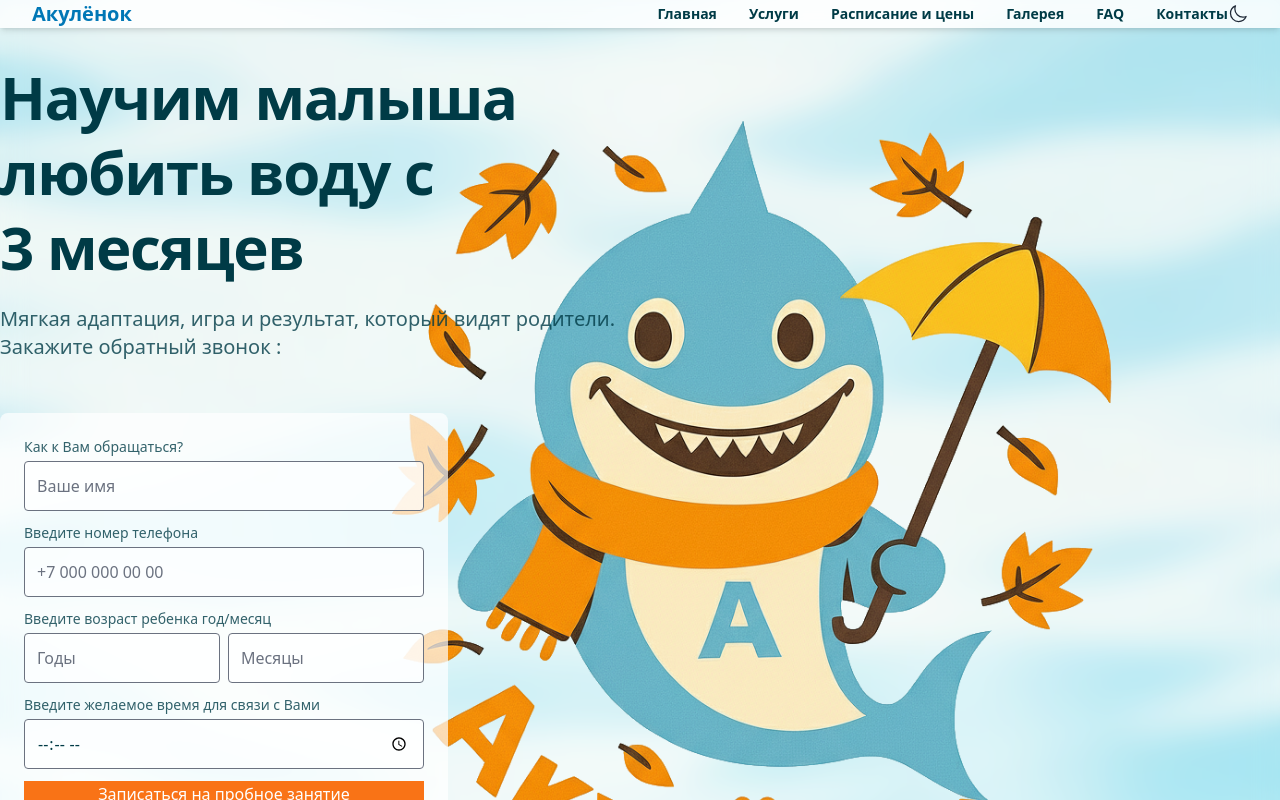
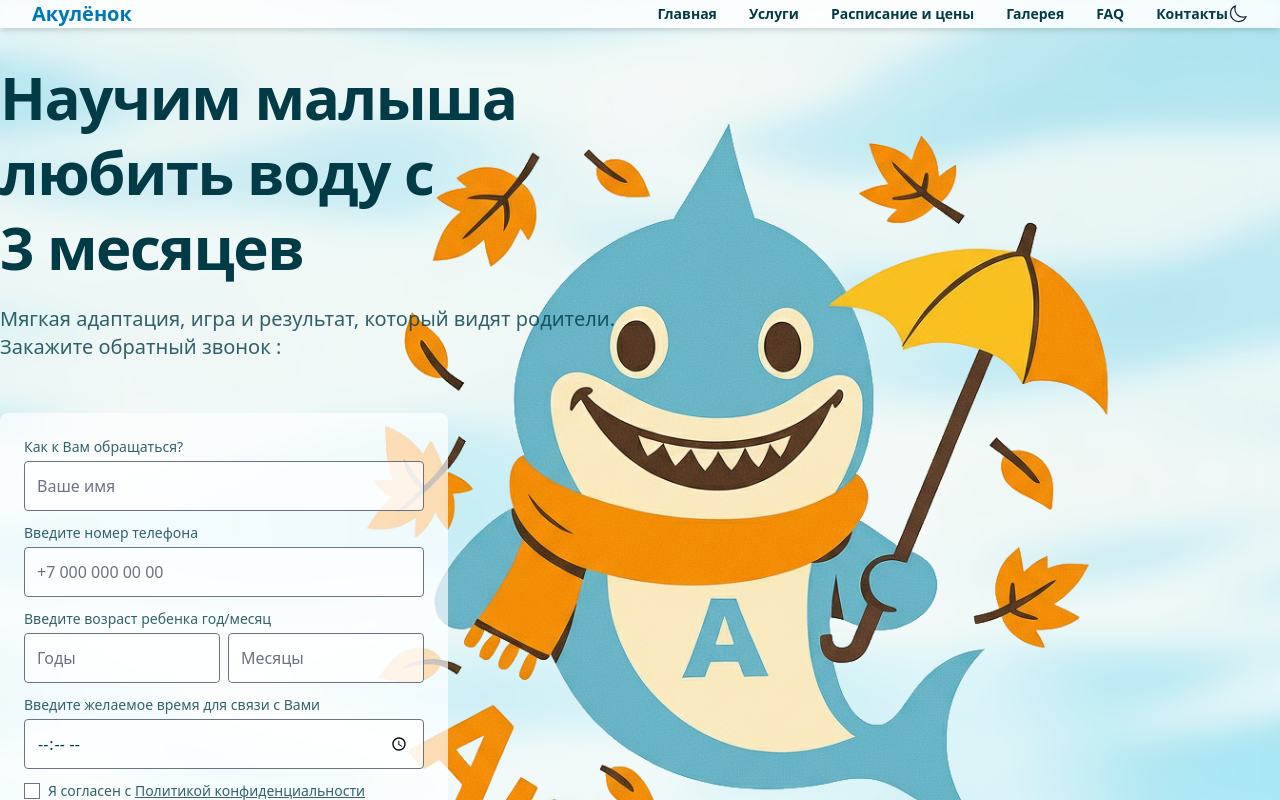
Before and after one commit to peexthree/Akulenok, a Next.js app: page / in a window 1280 px wide. Shown: the top 800 px of the page. Built offline with nearby package versions, Linux system fonts and the light colour scheme.

Commit message:
╨Ю╨▒╨╜╨╛╨▓╨╕╨╗ ╨║╨╛╨┤ ╨┐╤А╨╛╨╡╨║╤В╨░

```diff
--- a/components/hero.js
+++ b/components/hero.js
@@ -187,6 +187,31 @@ console.error(err);
                   />
                 </div>
 
+
+                <div className="flex items-center gap-2 text-xs md:text-sm text-aqua-dark/80 dark:text-aqua-background/80">
+                  <motion.input
+                    id="consent"
+                    name="consent"
+                    type="checkbox"
+                    required
+                    disabled={status === "loading"}
+                    className="accent-orange-500"
+                    whileTap={{ scale: 0.9 }}
+                  />
+                  <label htmlFor="consent">
+                    Я согласен с {" "}
+                    <a
+                      href="/privacy"
+                      target="_blank"
+                      rel="noopener noreferrer"
+                      className="underline"
+                    >
+                      Политикой конфиденциальности
+                    </a>
+                  </label>
+                </div>
+
+
                 <motion.button
                   type="submit"
                  className="bg-orange-500 text-white hover:bg-orange-600 disabled:bg-orange-300 disabled:cursor-not-allowed"
```
